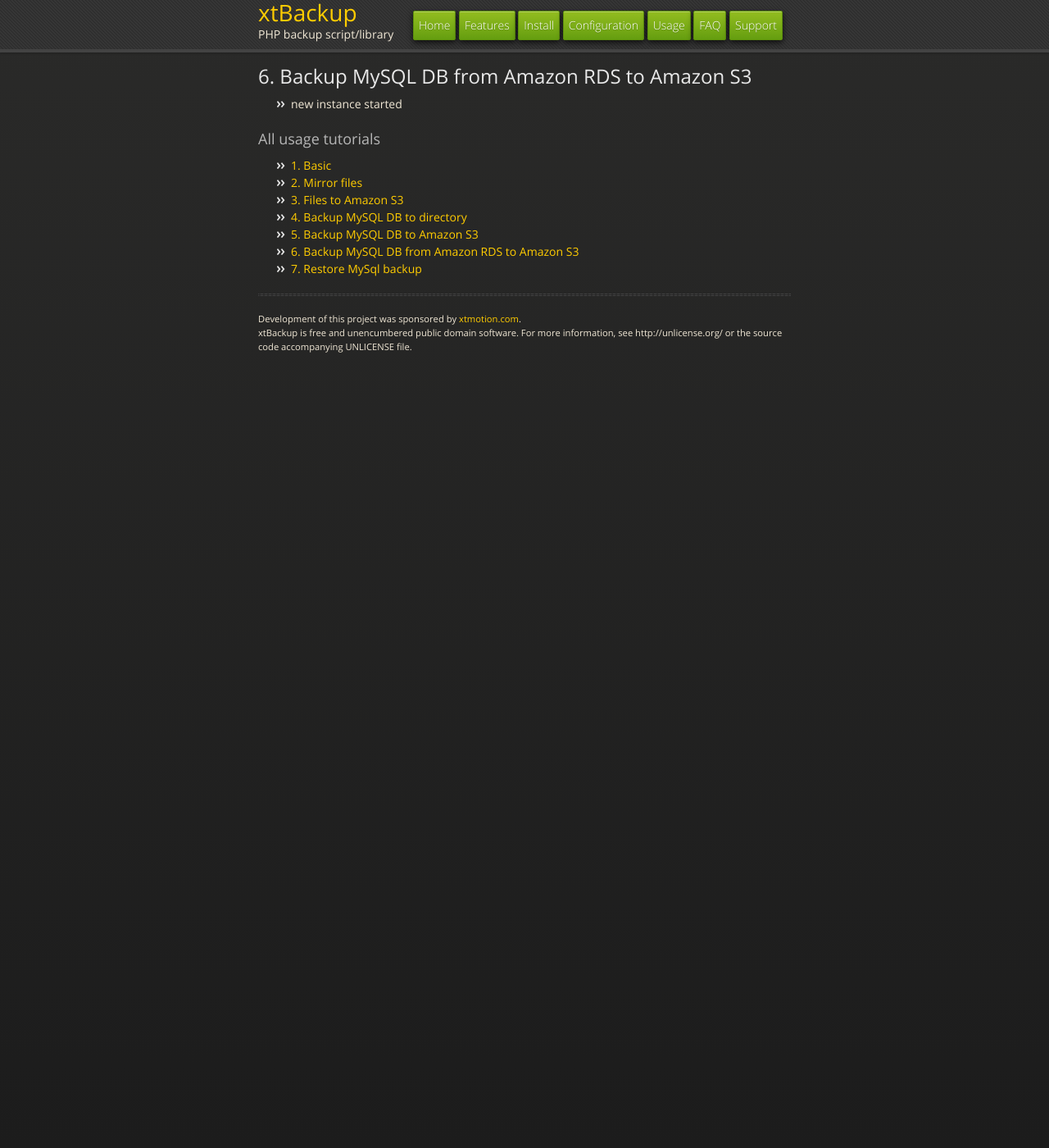
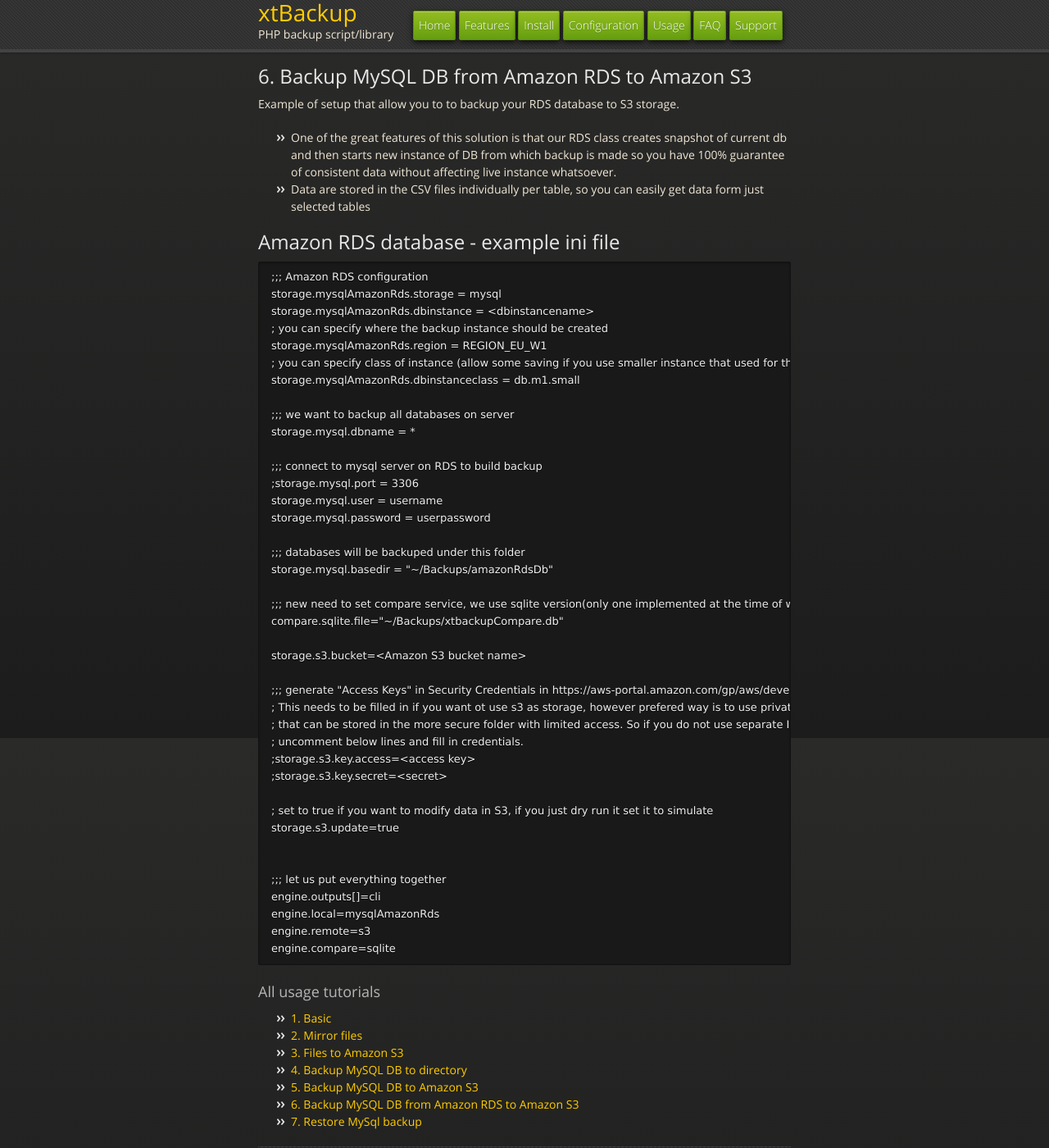
Before and after one commit to k2s/xtbackup, a Jekyll site: the page built from _posts/2014-01-28-amazon-rds-to-s3.markdown, in a window 1280 px wide and 1400 px high. Shown: the whole window at 82% size. Built offline with Jekyll 4.4.1, drawn with Linux system fonts in a browser that asks for light colours; nearby versions of some CDN libraries; Markdown is read by kramdown in place of the engine named in the settings.

Commit message:
examples work in progress

````diff
--- a/_posts/2014-01-28-amazon-rds-to-s3.markdown
+++ b/_posts/2014-01-28-amazon-rds-to-s3.markdown
@@ -5,4 +5,53 @@ title:  "6. Backup MySQL DB from Amazon RDS to Amazon S3"
 categories: tutorial mysql rds s3
 ---
 
-- new instance started
+Example of setup that allow you to to backup your RDS database to S3 storage.
+
+* One of the great features of this solution is that our RDS class creates snapshot of current db and then starts new instance of DB from which backup is made so you
+have 100% guarantee of consistent data without affecting live instance whatsoever.
+* Data are stored in the CSV files individually per table, so you can easily get data form just selected tables
+
+## Amazon RDS database - example ini file
+
+``` ini
+;;; Amazon RDS configuration
+storage.mysqlAmazonRds.storage = mysql
+storage.mysqlAmazonRds.dbinstance = <dbinstancename>
+; you can specify where the backup instance should be created
+storage.mysqlAmazonRds.region = REGION_EU_W1
+; you can specify class of instance (allow some saving if you use smaller instance that used for the live instance
+storage.mysqlAmazonRds.dbinstanceclass = db.m1.small
+
+;;; we want to backup all databases on server
+storage.mysql.dbname = *
+
+;;; connect to mysql server on RDS to build backup
+;storage.mysql.port = 3306
+storage.mysql.user = username
+storage.mysql.password = userpassword
+
+;;; databases will be backuped under this folder
+storage.mysql.basedir = "~/Backups/amazonRdsDb"
+
+;;; new need to set compare service, we use sqlite version(only one implemented at the time of writing this)
+compare.sqlite.file="~/Backups/xtbackupCompare.db"
+
+storage.s3.bucket=<Amazon S3 bucket name>
+
+;;; generate "Access Keys" in Security Credentials in https://aws-portal.amazon.com/gp/aws/developer/account/
+; This needs to be filled in if you want ot use s3 as storage, however prefered way is to use private INI file
+; that can be stored in the more secure folder with limited access. So if you do not use separate INI file please
+; uncomment below lines and fill in credentials.
+;storage.s3.key.access=<access key>
+;storage.s3.key.secret=<secret>
+
+; set to true if you want to modify data in S3, if you just dry run it set it to simulate
+storage.s3.update=true
+
+
+;;; let us put everything together
+engine.outputs[]=cli
+engine.local=mysqlAmazonRds
+engine.remote=s3
+engine.compare=sqlite
+```
--- a/_posts/2014-01-28-mysql-restore.markdown
+++ b/_posts/2014-01-28-mysql-restore.markdown
@@ -4,3 +4,5 @@ date:   2014-01-28 09:00:08
 title:  "7. Restore MySql backup"
 categories: "tutorial mysql restore"
 ---
+
+Examples about how to restore data from the backup.
````
Also changed, not shown: Gemfile.lock.
